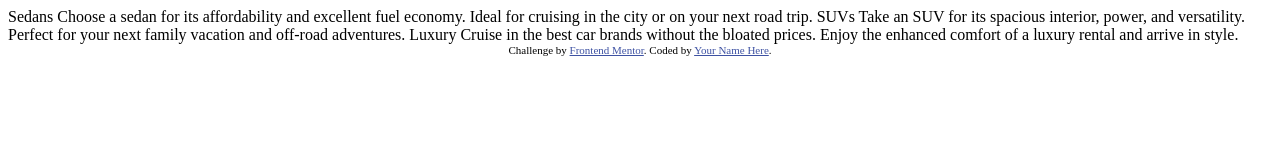
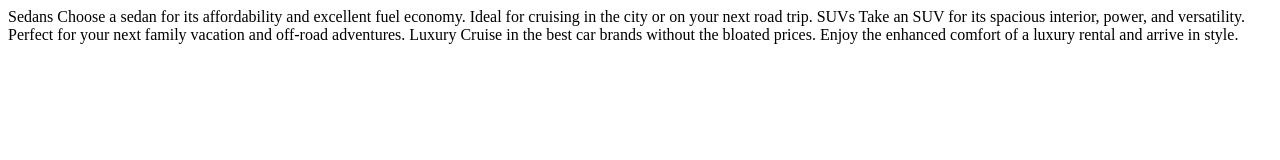
Before and after one commit to roopsBee/3-column-preview-card, a plain HTML site: page index.html in a window 1280 px wide. Drawn offline with Linux system fonts and the light colour scheme.

Commit message:
add netlify

```diff
--- a/index.html
+++ b/index.html
@@ -1,36 +1,28 @@
 <!DOCTYPE html>
 <html lang="en">
   <head>
-  <meta charset="UTF-8">
-  <meta name="viewport" content="width=device-width, initial-scale=1.0"> <!-- displays site properly based on user's device -->
+    <meta charset="UTF-8" />
+    <meta name="viewport" content="width=device-width, initial-scale=1.0" />
+    <!-- displays site properly based on user's device -->
 
-  <link rel="icon" type="image/png" sizes="32x32" href="./images/favicon-32x32.png">
+    <link rel="icon" type="image/png" sizes="32x32" href="./images/favicon-32x32.png" />
 
     <title>Frontend Mentor | 3-column preview card component</title>
-
-  <!-- Feel free to remove these styles or customise in your own stylesheet 👍 -->
     <style>
-    .attribution { font-size: 11px; text-align: center; }
-    .attribution a { color: hsl(228, 45%, 44%); }
+      .attribution {
+        font-size: 11px;
+        text-align: center;
+      }
+      .attribution a {
+        color: hsl(228, 45%, 44%);
+      }
     </style>
   </head>
   <body>
-
-  Sedans
-  Choose a sedan for its affordability and excellent fuel economy. Ideal for cruising in the city
-  or on your next road trip.
-
-  SUVs
-  Take an SUV for its spacious interior, power, and versatility. Perfect for your next family vacation
-  and off-road adventures.
-
-  Luxury
-  Cruise in the best car brands without the bloated prices. Enjoy the enhanced comfort of a luxury
-  rental and arrive in style.
-
-  <div class="attribution">
-    Challenge by <a href="https://www.frontendmentor.io?ref=challenge" target="_blank">Frontend Mentor</a>.
-    Coded by <a href="#">Your Name Here</a>.
-  </div>
+    Sedans Choose a sedan for its affordability and excellent fuel economy. Ideal for
+    cruising in the city or on your next road trip. SUVs Take an SUV for its spacious
+    interior, power, and versatility. Perfect for your next family vacation and off-road
+    adventures. Luxury Cruise in the best car brands without the bloated prices. Enjoy the
+    enhanced comfort of a luxury rental and arrive in style.
   </body>
 </html>
```
Also changed, not shown: 2 other files. Lines whose indentation alone changed are shown as unchanged.
